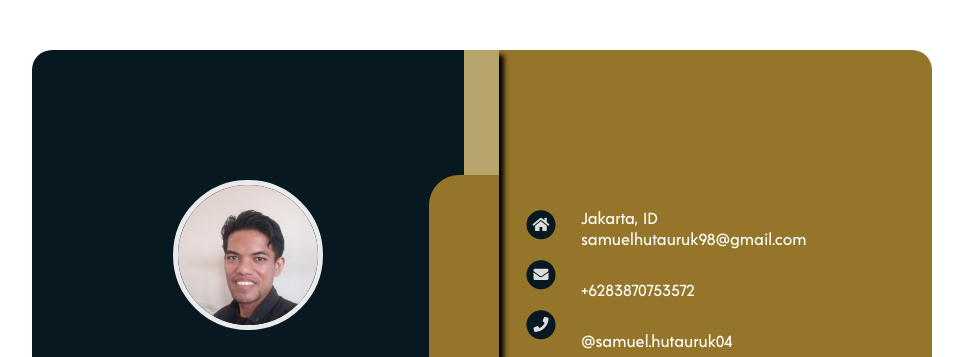
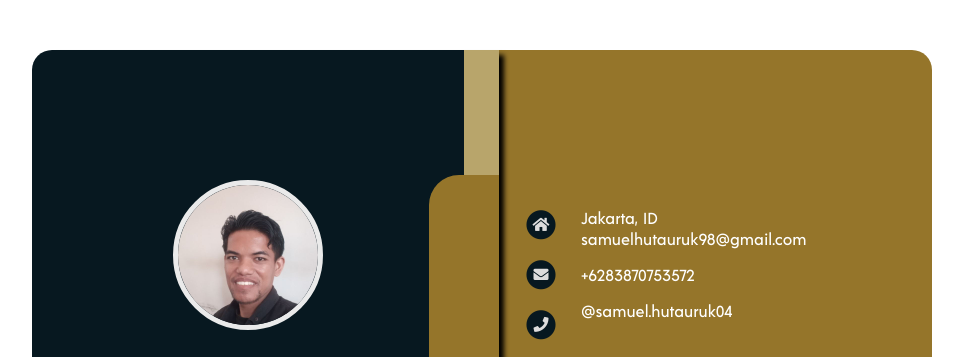
Before and after one commit to samuelhutauruk2/samuelhutauruk2.github.io, a plain HTML site: page index.html in a window 1280 px wide. Shown: the top 357 px of the page, without its empty margins (158-1121 px from the left). Drawn offline with Linux system fonts and the light colour scheme.

Commit message:
Update style.css

```diff
--- a/css/style.css
+++ b/css/style.css
@@ -123,11 +123,11 @@ a {
 }
 
 .right .phone {
-    margin-top : 15px;
+/*     margin-top : 15px; */
 }
 
 .right .ig {
-    margin-top : 15px;
+/*     margin-top : 15px; */
 }
 
 .mid2 {
```
